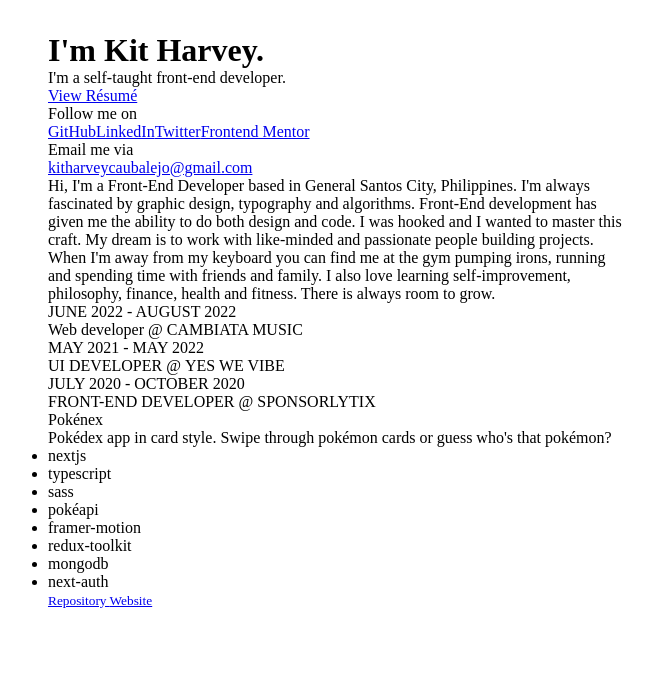
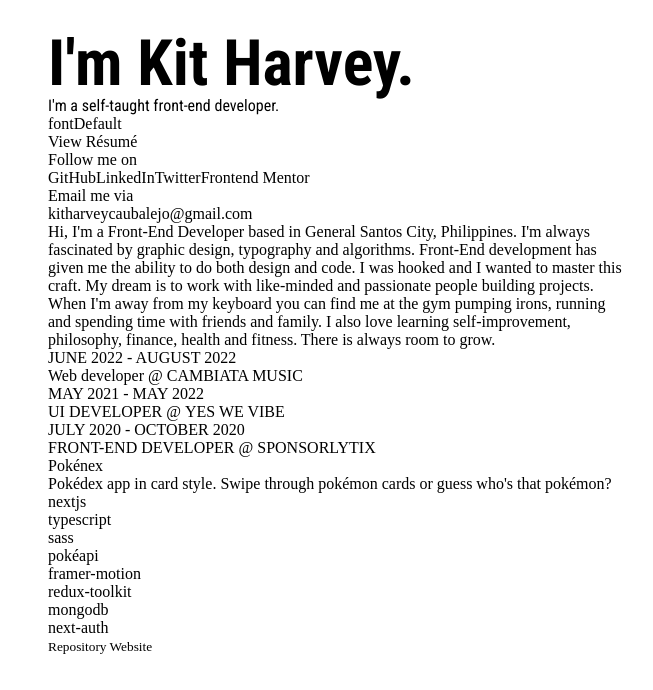
Before and after one commit to kitharvey/portfolio, a Next.js app: page / in a window 1280 px wide. Shown: the top 690 px of the page, without its empty margins (304-957 px from the left). Built offline with nearby package versions, Linux system fonts and the light colour scheme.

Commit message:
still fixing onload delay styles

```diff
--- a/components/Home.tsx
+++ b/components/Home.tsx
@@ -1,6 +1,7 @@
 import React from "react";
 import Link from "next/link";
 import MouseOver from "./MouseOver";
+import LoadStyle from "./LoadStyle";
 
 const Home: React.FC = ({}) => {
 	const name = "I'm Kit Harvey.";
@@ -18,9 +19,9 @@ const Home: React.FC = ({}) => {
 						/>
 					))}
 				</h1>
-				<p className="description">
-					I&apos;m a self-taught front-end developer.
-				</p>
+				<LoadStyle newClassName={["fontDefault", "fontSizeDefault"]}>
+					<p>I'm a self-taught front-end developer.</p>
+				</LoadStyle>
 			</div>
 			<div className="links">
 				<Link
--- a/components/LoadStyle.tsx
+++ b/components/LoadStyle.tsx
@@ -0,0 +1,46 @@
+import { useEffect, useState, Children, cloneElement } from "react";
+
+interface LoadStyleProps {
+	newClassName: string[];
+	children: JSX.Element;
+}
+
+const LoadStyle: React.FC<LoadStyleProps> = ({ newClassName, children }) => {
+	const [classNameState, setClassName] = useState<string[]>([]);
+	const arr = [1, 2, 3, 4, 5, 6, 7];
+	// useEffect(() => {
+	// 	let id = setTimeout(() => {}, 1000);
+	// 	let newarr = [...classNameState];
+	// 	newClassName.forEach((x, index) => {
+	// 		console.log(x);
+	// 		id = setTimeout(() => {
+	// 			newarr.push(x);
+	// 			setClassName(newarr);
+	// 		}, 1000 * index);
+	// 	});
+	// 	return () => clearTimeout(id);
+	// }, []);
+
+	let newArr = [...classNameState];
+	useEffect(() => {
+		const timer = setTimeout(() => {}, 1000);
+		newClassName.forEach((x, index) => {
+			setTimeout(() => {
+				newArr.push(x);
+				setClassName(newArr);
+			}, 1000 * index);
+		});
+		return () => clearTimeout(timer);
+	}, []);
+
+	return (
+		<>
+			{Children.map(children, (child) =>
+				cloneElement(child, { className: classNameState.join(" ") })
+			)}
+			{classNameState.join("-")}
+		</>
+	);
+};
+
+export default LoadStyle;
--- a/components/MouseOver.tsx
+++ b/components/MouseOver.tsx
@@ -1,4 +1,4 @@
-import React, { useState } from "react";
+import React, { useEffect, useState } from "react";
 
 interface MouseOverProps {
 	letter: string;
@@ -9,13 +9,26 @@ const MouseOver: React.FC<MouseOverProps> = ({ letter }) => {
 	const [font, setFont] = useState("");
 	let styles = {
 		fontSize: `${size}em`,
-		lineHeight: 0.5,
+		lineHeight: 1,
 		fontFamily: font,
 	};
 	const mouseOverHandler = () => {
 		setSize((size) => size + Math.random());
-		setFont("'Roboto Condensed', sans-serif");
 	};
+	useEffect(() => {
+		const timeout1 = setTimeout(
+			() => setSize((size) => size + 1),
+			2000 * Math.random()
+		);
+		const timeout2 = setTimeout(
+			() => setFont("'Roboto Condensed', sans-serif"),
+			2000 * Math.random()
+		);
+		return () => {
+			clearTimeout(timeout1);
+			clearTimeout(timeout2);
+		};
+	}, []);
 	return (
 		<span
 			onMouseOver={mouseOverHandler}
--- a/styles/_config.scss
+++ b/styles/_config.scss
@@ -6,8 +6,17 @@
 	padding: 0;
 	box-sizing: border-box;
 	transition-property: all;
-	transition-duration: 0.1s;
+	transition-duration: 0.15s;
 	transition-timing-function: cubic-bezier(0.17, 1.64, 0.9, 1.53);
+}
+
+a {
+	color: inherit;
+	text-decoration: none; /* no underline */
+}
+
+ul {
+	list-style: none;
 }
 
 .wrapper {
@@ -24,36 +33,12 @@
 	max-width: 640px;
 }
 
-// body {
-// 	font-family: $default-font;
-// 	background: $bg-color;
-// 	color: $text-color;
-// 	-webkit-font-smoothing: antialiased;
-// 	line-height: 1.25;
-// 	overflow-x: hidden;
-// 	width: 100%;
-// 	a {
-// 		display: block;
-// 		cursor: pointer;
-// 		text-decoration: none;
-// 		color: currentColor;
-// 		transition: all ease-in-out;
-// 		height: max-content;
-// 		&:hover {
-// 			color: $a-color;
-// 		}
-// 	}
-
-// 	p,
-// 	h1,
-// 	h2,
-// 	a,
-// 	form,
-// 	ul {
-// 		position: relative;
-// 	}
-
-// 	li {
-// 		list-style-type: none;
-// 	}
-// }
+.fontDefault {
+	font-family: $default-font;
+}
+.fontMono {
+	font-family: $mono-font;
+}
+.fontSizeDefault {
+	font-size: 2rem;
+}
```
